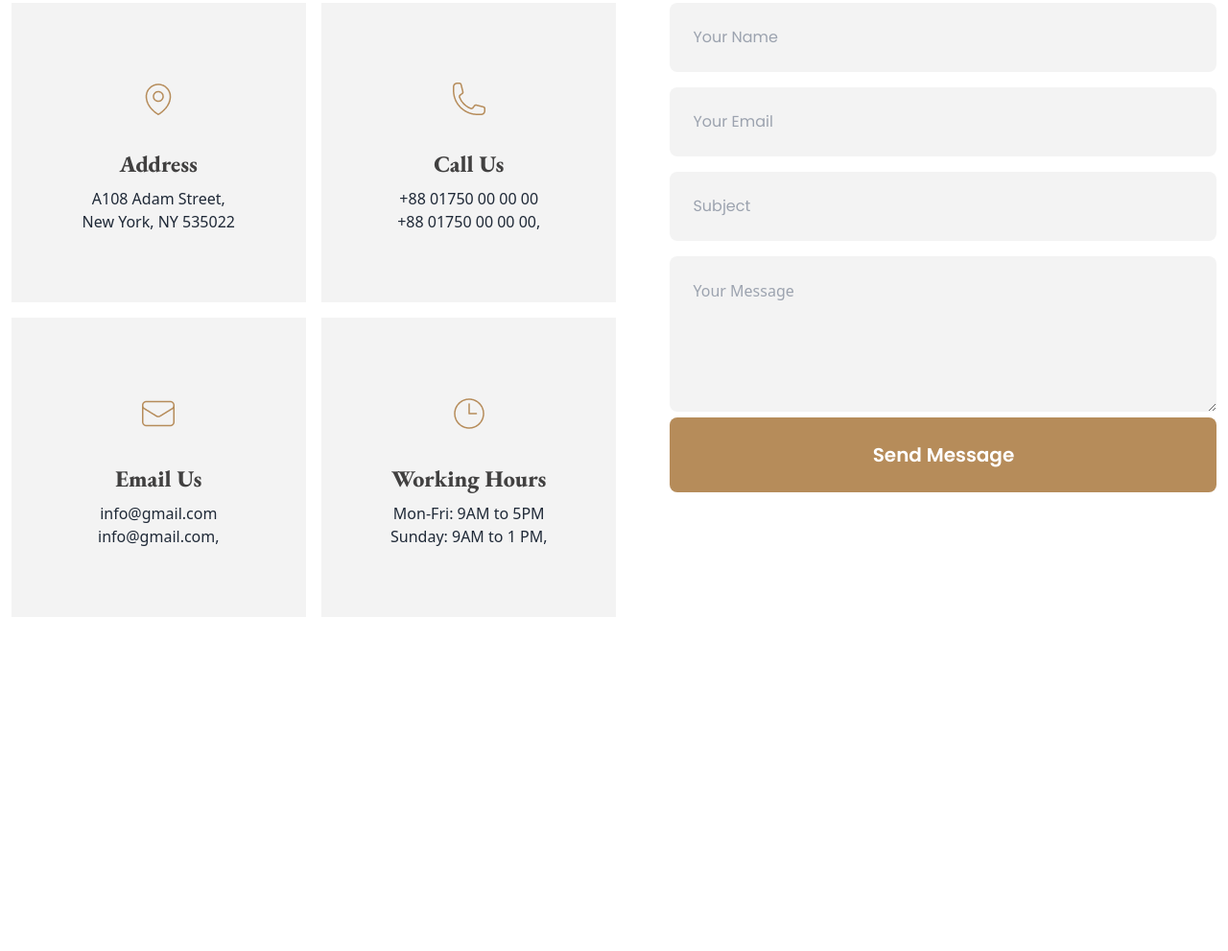
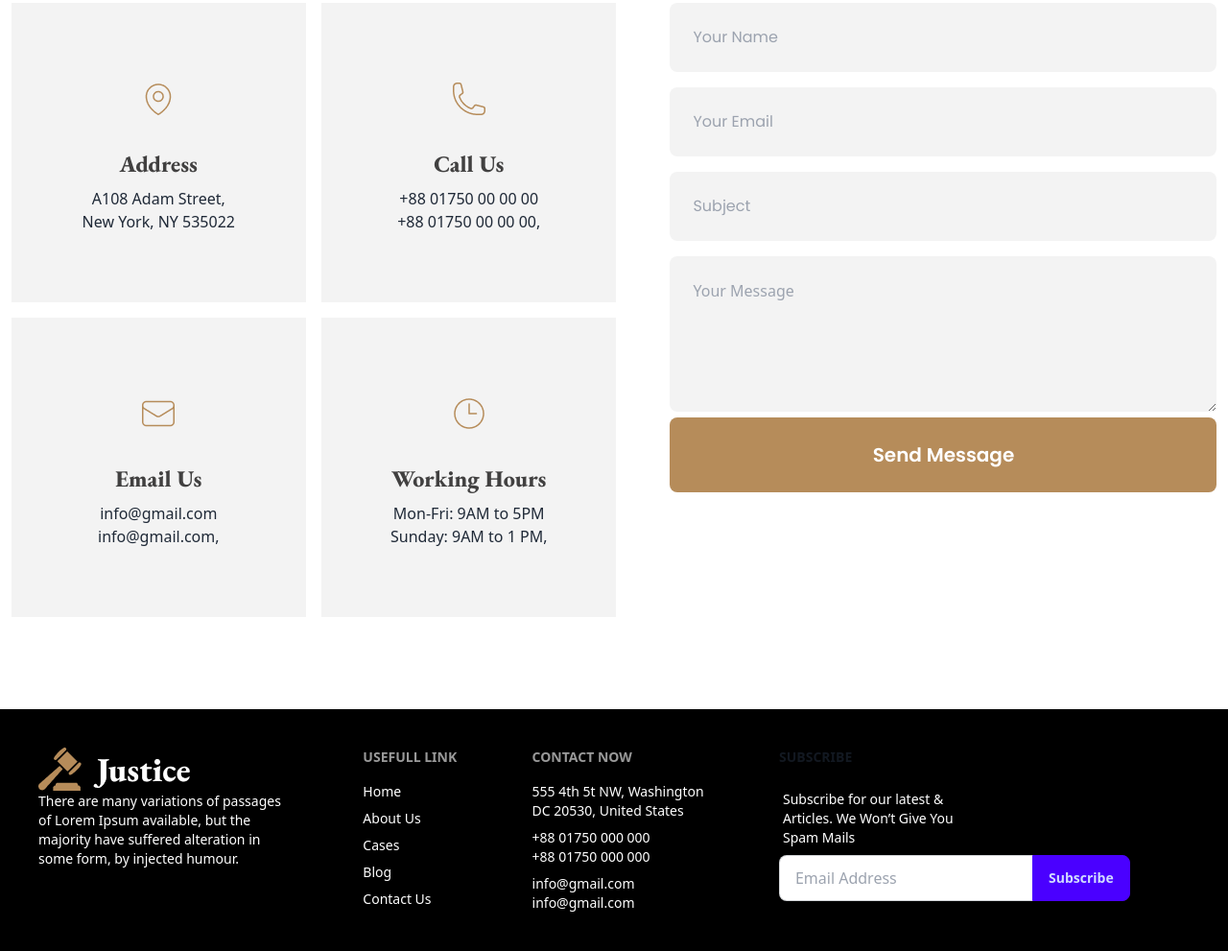
Before and after one commit to joysultan/legal-solution, a plain HTML site: page index.html in a window 1280 px wide. Shown: the part 4814-5805 px from the top of the page at 96% size. Before the commit the page ends 5553 px from the top, so only its background shows below. Drawn offline with nearby package versions, Linux system fonts and the light colour scheme.

Commit message:
added footer half

```diff
--- a/index.html
+++ b/index.html
@@ -462,5 +462,48 @@
        </section>
       <!-- contact with us end -->
 
+      <!-- footer start -->
+      <footer class="footer bg-black text-base-content p-10">
+        <nav class="text-white">
+          <div>
+            <img src="./img/footer-logo.png" alt="">
+            <p class="xl:w-[260px]">There are many variations of passages of Lorem Ipsum available, but the majority have suffered alteration in some form, by injected humour.</p>
+          </div>
+        </nav>
+        <nav class="text-white">
+          <h6 class="footer-title">Usefull Link</h6>
+          <a class="link link-hover">Home</a>
+          <a class="link link-hover">About Us</a>
+          <a class="link link-hover">Cases</a>
+          <a class="link link-hover">Blog</a>
+          <a class="link link-hover">Contact Us</a>
+        </nav>
+        <nav class="text-white">
+          <h6 class="footer-title">Contact Now</h6>
+          <h4>555 4th 5t NW, Washington <br>
+            DC 20530, United States</h4>
+          <h4>+88 01750 000 000 <br>
+            +88 01750 000 000</h4>
+          <h4>info@gmail.com <br>
+            info@gmail.com</h4>
+        </nav>
+        <form>
+          <h6 class="footer-title">Subscribe</h6>
+          <fieldset class="form-control w-80">
+            <label class="label ">
+              <span class="label-text text-white">Subscribe for our latest & <br> Articles. We Won’t Give You <br> Spam Mails</span>
+            </label>
+            <div class="join">
+              <input
+                type="text"
+                placeholder="Email Address"
+                class="input input-bordered join-item" />
+              <button class="btn btn-primary join-item">Subscribe</button>
+            </div>
+          </fieldset>
+        </form>
+      </footer>
+      <!-- footer end -->
+
 </body>
 </html>
```
Also changed, not shown: img/footer-logo.png (added).
